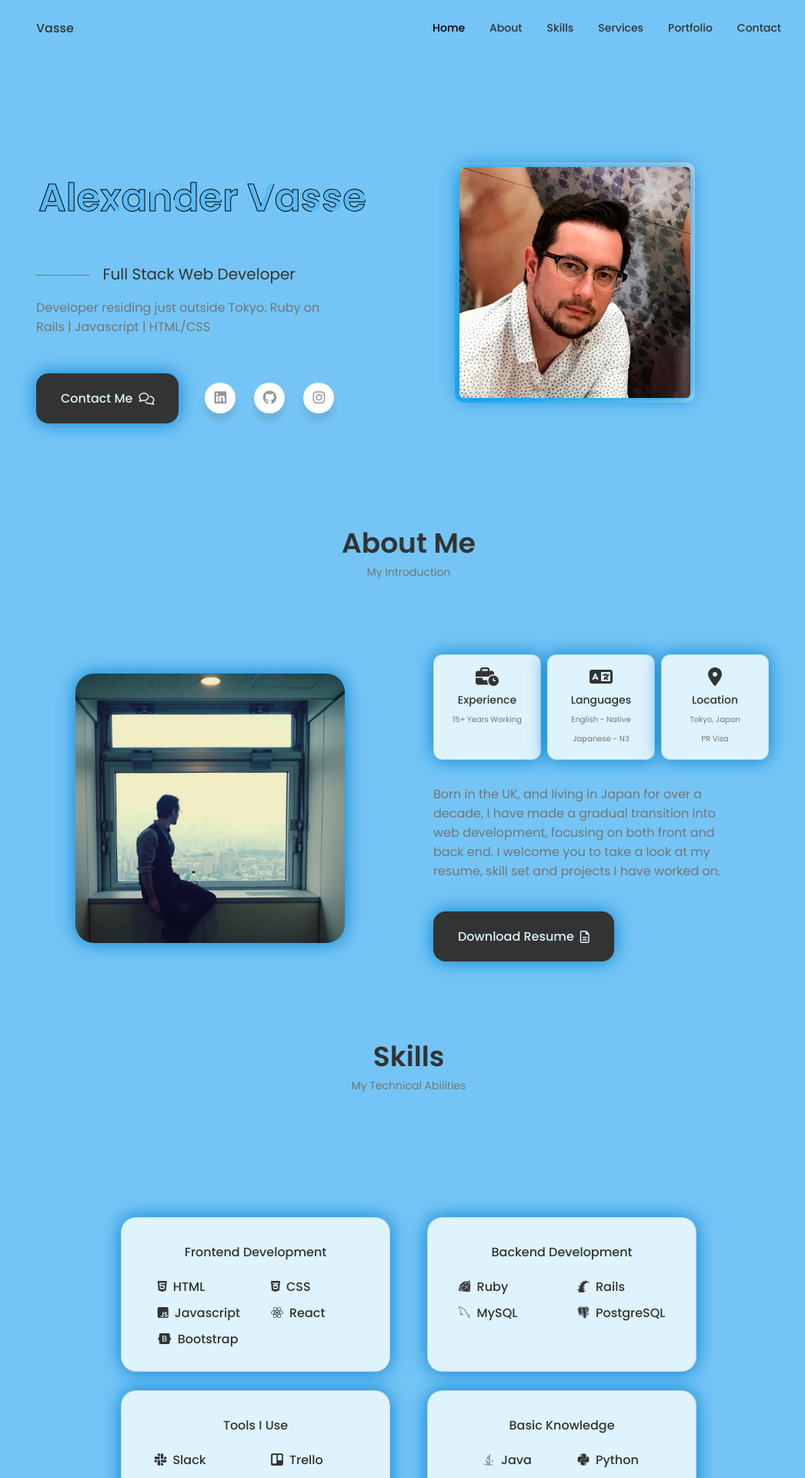
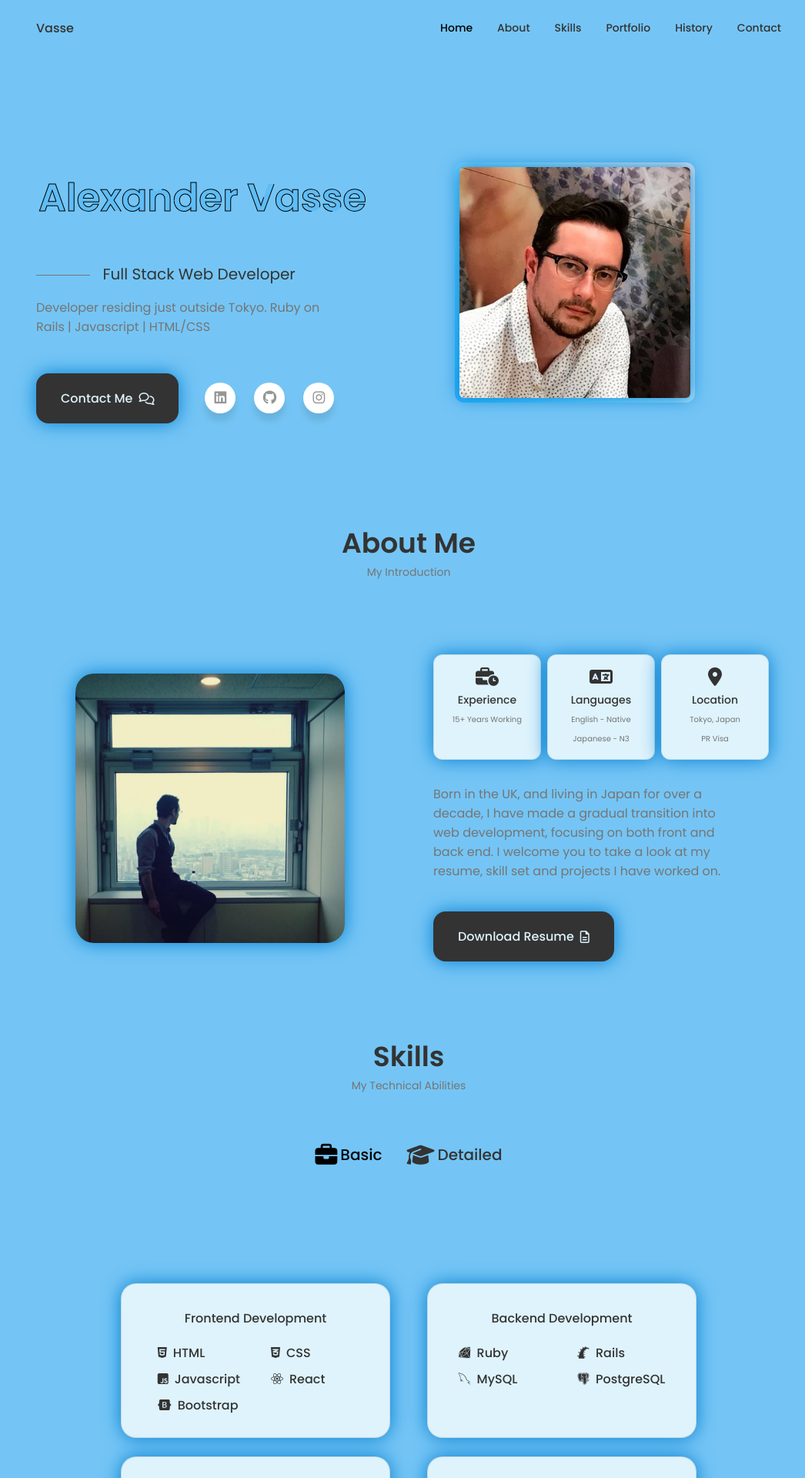
Before and after one commit to a-vasse/portfolio, a React (Create React App) app: page / in a window 1280 px wide. Shown: the top 1920 px of the page at 77% size, without its empty margins (109-1155 px from the left). Built offline with nearby package versions, Linux system fonts and the light colour scheme.

Commit message:
more additions to skills. Go. To. Sleep.

```diff
--- a/src/components/navbar/Navbar.jsx
+++ b/src/components/navbar/Navbar.jsx
@@ -29,14 +29,14 @@ const Header = () => {
             </li>
 
             <li className="nav-item">
-              <a href="#services" className="nav-link">
-                <i className="fa-solid fa-toolbox nav-icon"></i>Services
+              <a href="#portfolio" className="nav-link">
+                <i className="fa-solid fa-photo-film nav-icon"></i>Portfolio
               </a>
             </li>
 
             <li className="nav-item">
-              <a href="#portfolio" className="nav-link">
-                <i className="fa-solid fa-photo-film nav-icon"></i>Portfolio
+              <a href="#history" className="nav-link">
+                <i className="fa-solid fa-briefcase nav-icon"></i>History
               </a>
             </li>
 
--- a/src/components/skills/Skills.jsx
+++ b/src/components/skills/Skills.jsx
@@ -1,16 +1,37 @@
-import React from 'react';
+import React, { useState } from 'react';
 import DetailSkills from './detailedskills/DetailSkills';
 import BasicSkills from './basicskills/BasicSkills';
 import "./skills.css";
 
 const Skills = () => {
+  const [toggleState, setToggleState] = useState(1);
   return (
-    <section className="basicskills section" id="basicskills">
+    <section className="skills section" id="basicskills">
       <h2 className="section-title">Skills</h2>
       <span className="section-subtitle">My Technical Abilities</span>
       <div className="skills-container container grid">
-        <BasicSkills />
-        <DetailSkills />
+
+        <div className="history-tabs">
+          <div className={toggleState === 1 ? "history-button history-active button--flex"
+            : "history-button button--flex"} onClick={() => setToggleState(1)}>
+            <i className="fa-solid fa-briefcase history-icon"></i>{" "}Basic
+          </div>
+          <div className={toggleState === 2 ? "history-button history-active button--flex"
+            : "history-button button--flex"} onClick={() => setToggleState(2)}>
+            <i className="fa-solid fa-graduation-cap history-icon"></i>{" "}Detailed
+          </div>
+        </div>
+
+        <div className="history-sections">
+          <div className={toggleState === 1 ? "history-content history-content-active"
+              : "history-content"}>
+            <BasicSkills />
+          </div>
+          <div className={toggleState === 2 ? "history-content history-content-active"
+              : "history-content"}>
+            <DetailSkills />
+          </div>
+        </div>
       </div>
     </section>
   );
```
